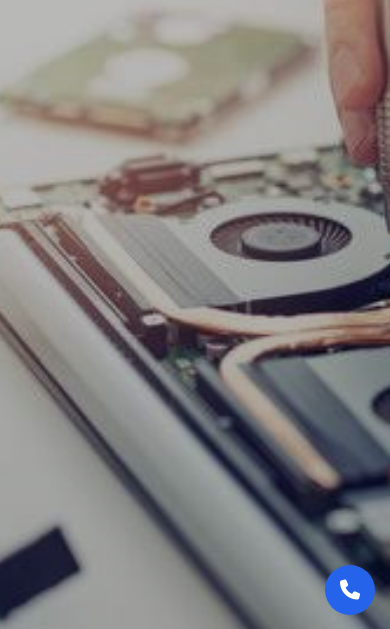
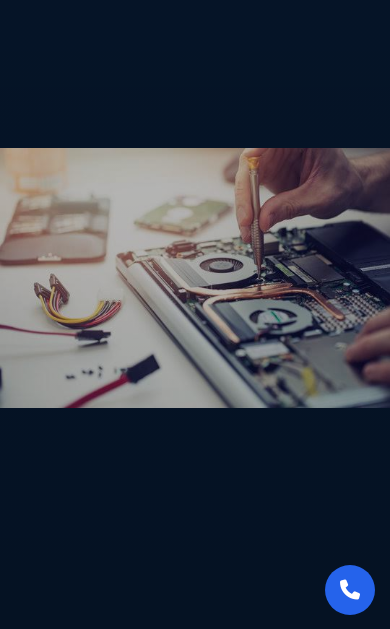
Before and after one commit to shahidsheikh368/Royal-computer, a plain HTML site: page index.html in a window 390 px wide. Shown: the part 144-773 px from the top of the page. Drawn offline with Linux system fonts and the light colour scheme.

Commit message:
Update website

```diff
--- a/style.css
+++ b/style.css
@@ -1398,6 +1398,17 @@ padding:120px 20px 40px;
 
 }
 
+.slide img{
+
+height:100vh;
+
+object-fit:contain;
+
+background:#071B35;
+
+}
+
+
 .hero-content{
 
 padding:20px;
```
